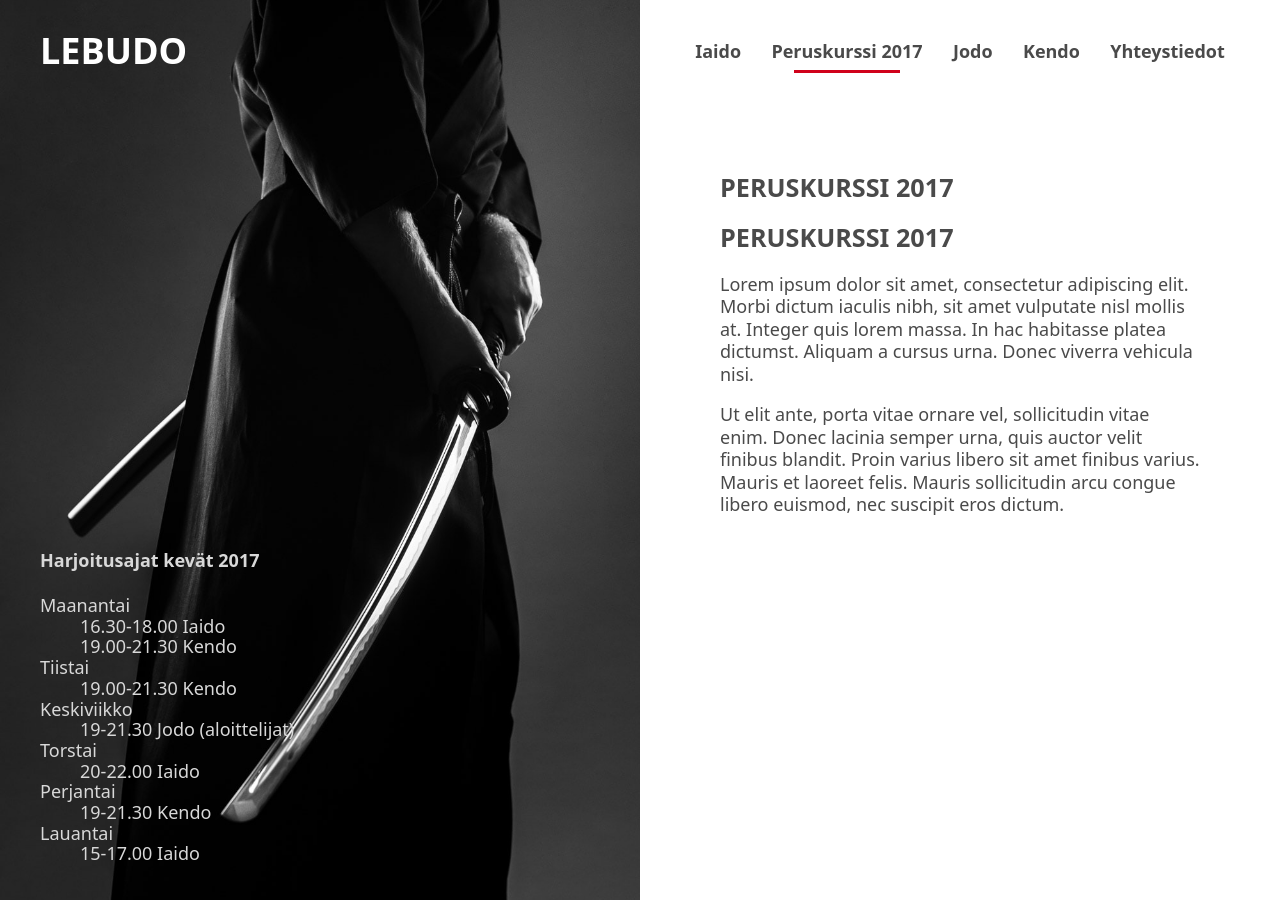
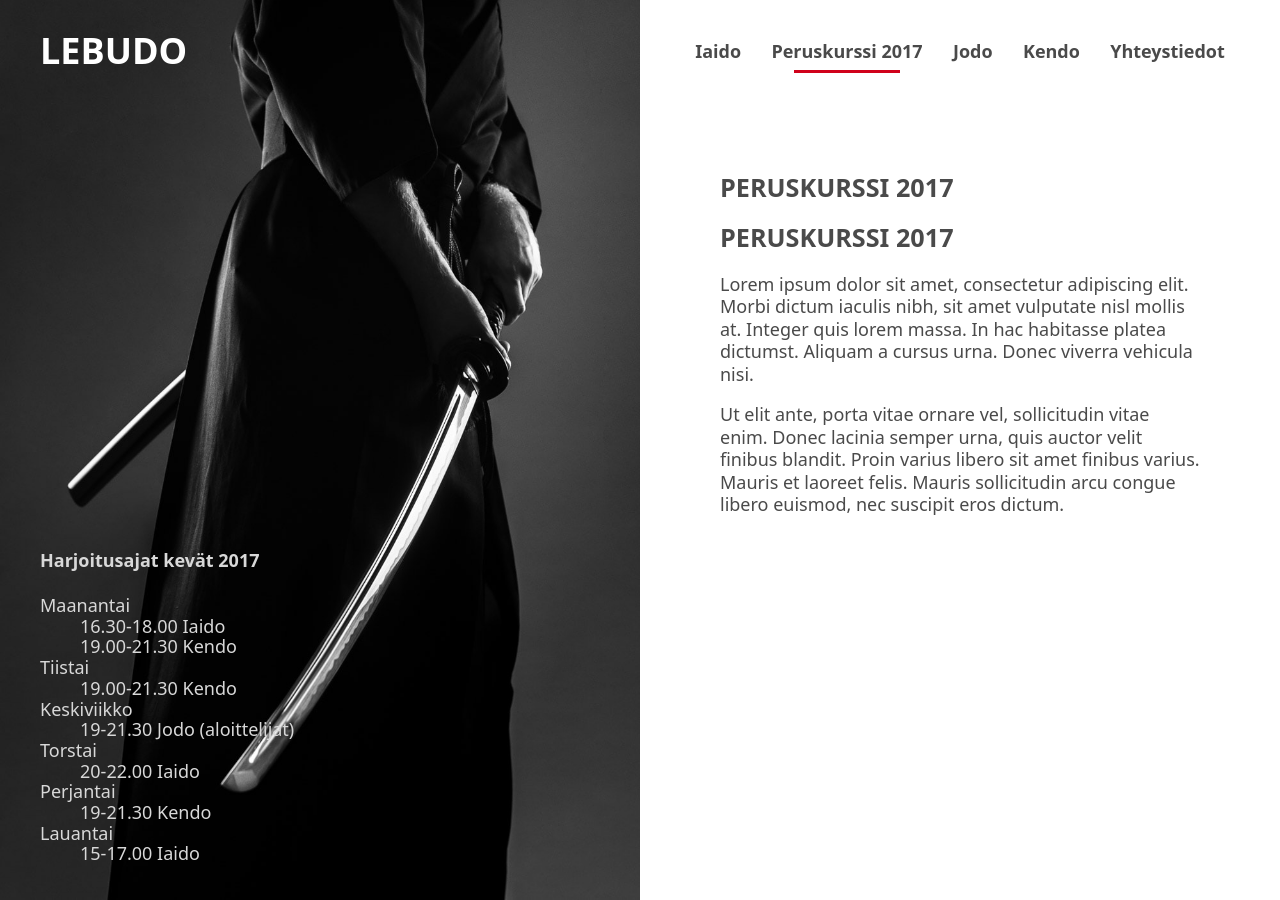
Before and after one commit to lime/lebudo, a Jekyll site: the page built from index.md, in a window 1280 px wide. Built offline with Jekyll 4.4.1, drawn with Linux system fonts in a browser that asks for light colours; our own code applies the rules of GitHub Pages for plain Markdown files.

Commit message:
Hook bg image to bottom

```diff
--- a/assets/main.scss
+++ b/assets/main.scss
@@ -100,7 +100,7 @@ body {
   background-color: $dark-grey;
   background-size: cover;
   background-position-x: 50%;
-  background-position-y: 50%;
+  background-position-y: 100%;
   z-index: -1;
 }
 
```
